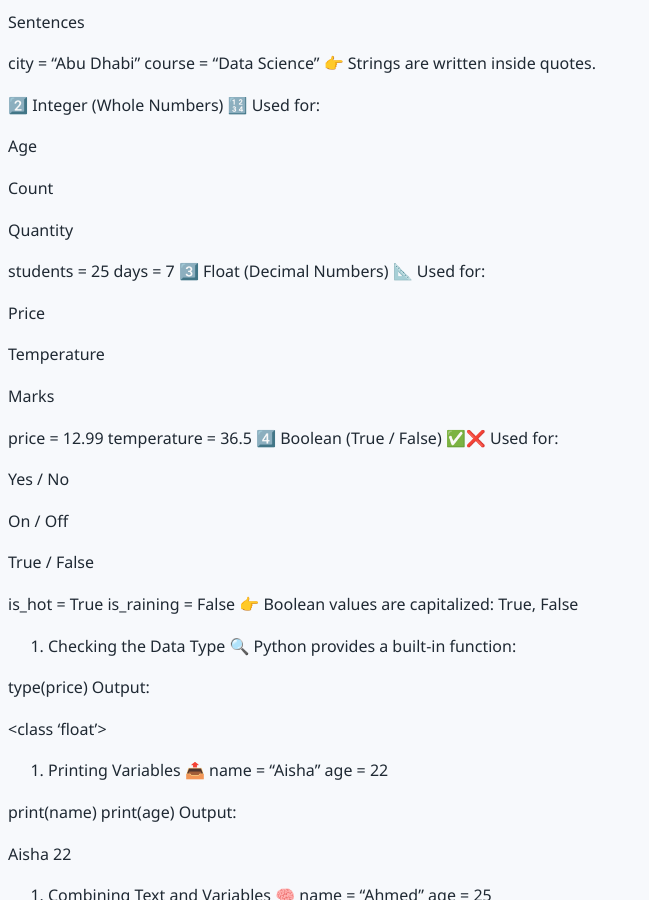
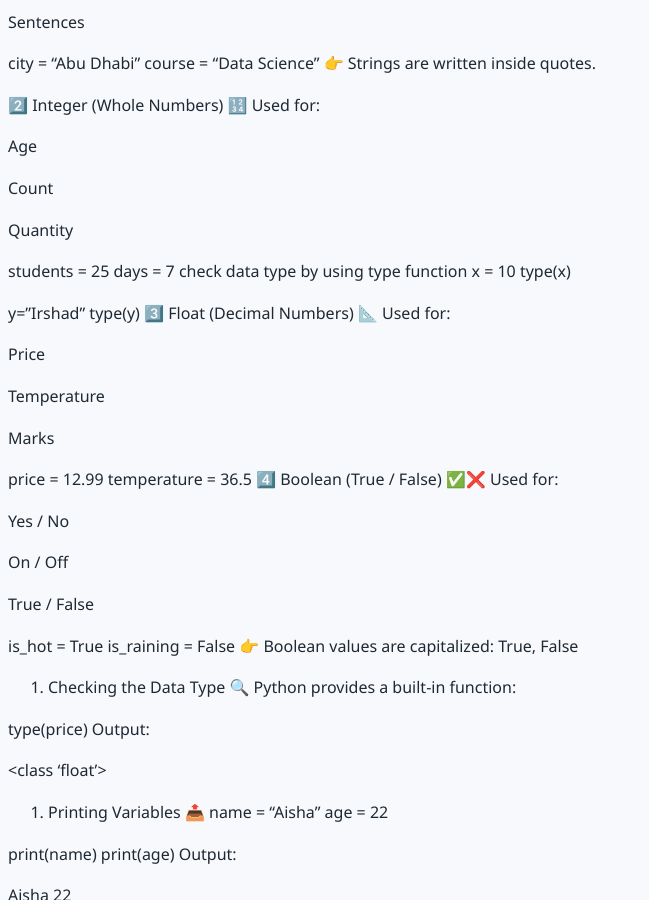
Before and after one commit to irshadvaza/irshadvaza.tech, a Jekyll site: the page built from learning-guides/python/03-variables-and-data-types.md, in a window 1280 px wide and 900 px high, scrolled down 1711 px. Shown: the whole window, without its empty margins (0-649 px from the left). Built offline with Jekyll 4.4.1, drawn with Linux system fonts in a browser that asks for light colours; our own code applies the rules of GitHub Pages for plain Markdown files.

Commit message:
Update 03-variables-and-data-types.md

```diff
--- a/learning-guides/python/03-variables-and-data-types.md
+++ b/learning-guides/python/03-variables-and-data-types.md
@@ -110,6 +110,12 @@ Quantity
 
 students = 25
 days = 7
+check data type by using type function
+x = 10
+type(x)
+
+y="Irshad"
+type(y)
 3️⃣ Float (Decimal Numbers) 📐
 Used for:
 
```
